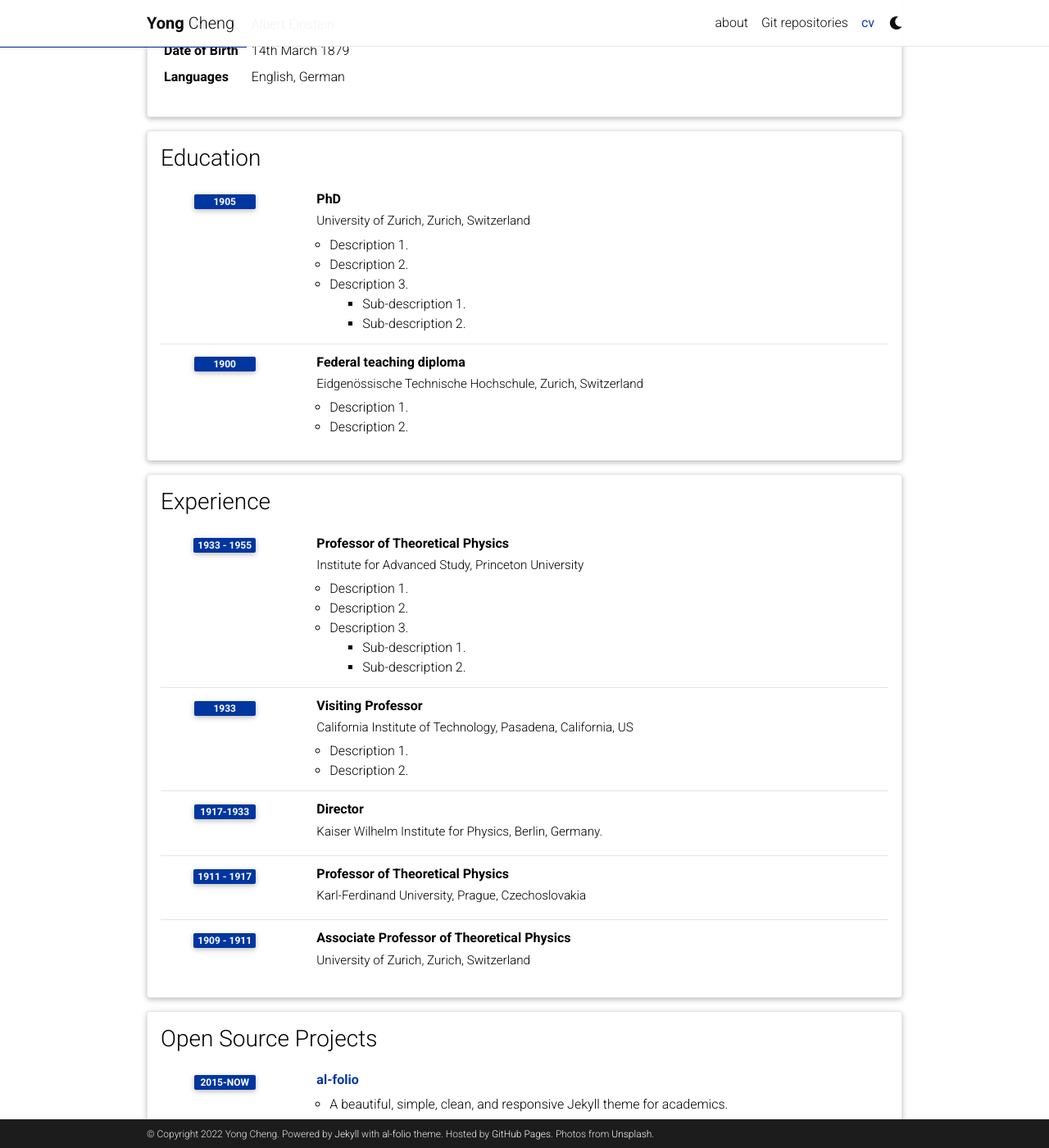
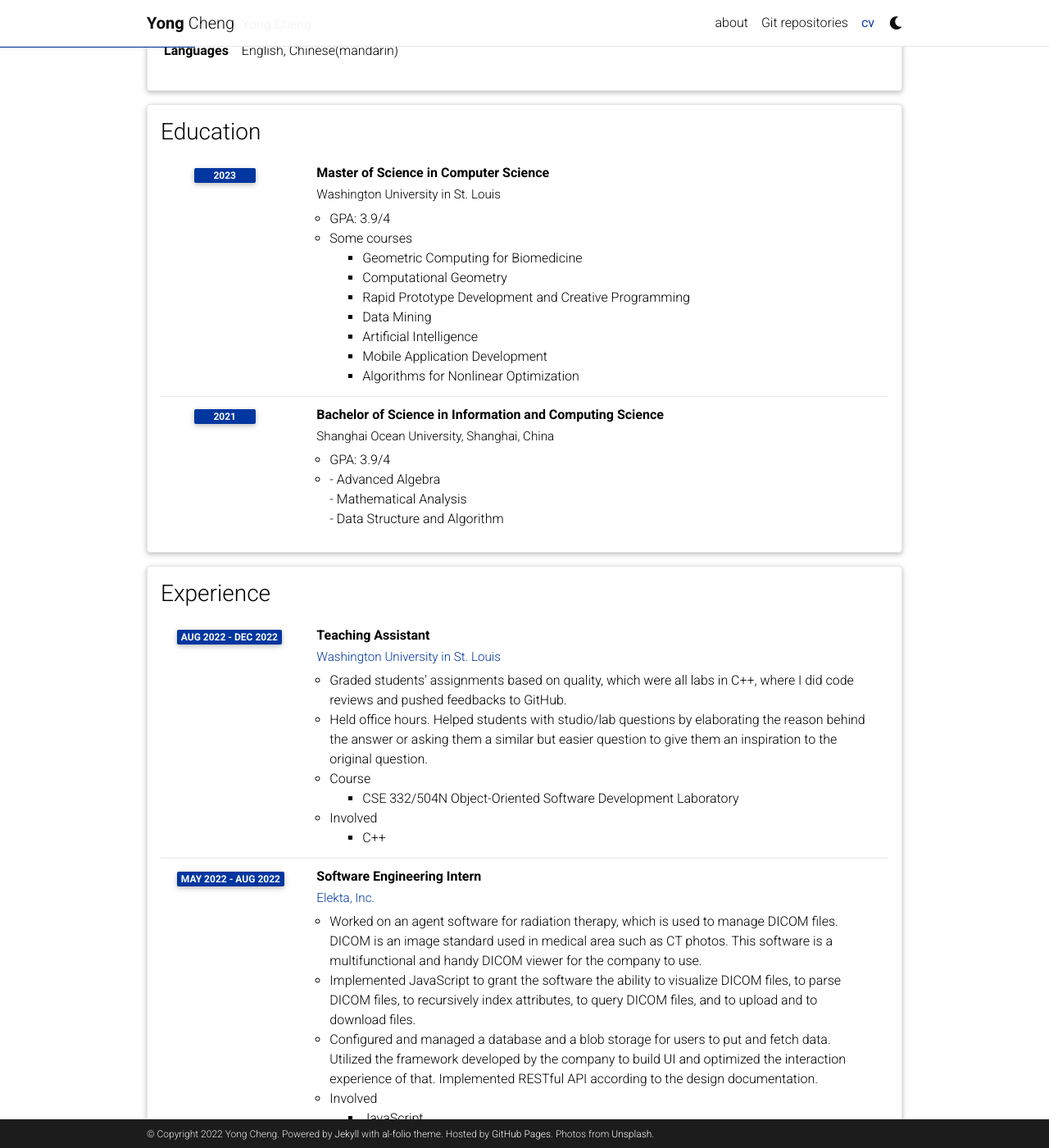
Before and after one commit to CocoYard/yong, a Jekyll site: the page built from _pages/cv.md, in a window 1280 px wide and 1400 px high, scrolled down 234 px. Shown: the whole window at 82% size. Built offline with Jekyll 4.4.1, drawn with Linux system fonts in a browser that asks for light colours; comment, search, counter and statistics services are not loaded; a style sheet for code colours, icons or effects is not loaded; some of the changed text lies outside the part shown.

Commit message:
the first version

```diff
--- a/_data/cv.yml
+++ b/_data/cv.yml
@@ -2,96 +2,102 @@
   type: map
   contents:
     - name: Full Name
-      value: Albert Einstein
-    - name: Date of Birth
-      value: 14th March 1879
+      value: Yong Cheng
     - name: Languages
-      value: English, German
+      value: English, Chinese(mandarin)
 
 - title: Education
   type: time_table
   contents:
-    - title: PhD
-      institution: University of Zurich, Zurich, Switzerland
-      year: 1905
+    - title: Master of Science in Computer Science
+      institution: Washington University in St. Louis
+      year: 2023
       description:
-        - Description 1.
-        - Description 2.
-        - title: Description 3.
+        - "GPA: 3.9/4"
+        - title: Some courses
           contents:
-            - Sub-description 1.
-            - Sub-description 2.
-    - title: Federal teaching diploma
-      institution: Eidgenössische Technische Hochschule, Zurich, Switzerland
-      year: 1900
+            - Geometric Computing for Biomedicine
+            - Computational Geometry
+            - Rapid Prototype Development and Creative Programming
+            - Data Mining
+            - Artificial Intelligence
+            - Mobile Application Development
+            - Algorithms for Nonlinear Optimization
+
+    - title: Bachelor of Science in Information and Computing Science
+      institution: Shanghai Ocean University, Shanghai, China
+      year: 2021
       description:
-        - Description 1.
-        - Description 2.
-
+        - "GPA: 3.9/4"
+        - "
+          - Advanced Algebra <br>
+          - Mathematical Analysis <br>
+          - Data Structure and Algorithm <br>
+        "
 - title: Experience
   type: time_table
   contents:
-    - title: Professor of Theoretical Physics
-      institution: Institute for Advanced Study, Princeton University
-      year: 1933 - 1955
+    - title: Teaching Assistant
+      institution: <a href="https://wustl.edu">Washington University in St. Louis</a>
+      year: Aug 2022 - Dec 2022
       description:
-        - Description 1.
-        - Description 2.
-        - title: Description 3.
+        - Graded students' assignments based on quality, which were all labs in C++, where I did code reviews and pushed feedbacks to GitHub.
+        - Held office hours. Helped students with studio/lab questions by elaborating the reason behind the answer or asking them a similar but easier question to give them an inspiration to the original question.
+        - title: Course
           contents:
-            - Sub-description 1.
-            - Sub-description 2.
-    - title: Visiting Professor
-      institution: California Institute of Technology, Pasadena, California, US
-      year: 1933
+            - CSE 332/504N Object-Oriented Software Development Laboratory
+        - title: Involved
+          contents:
+            - C++
+    - title: Software Engineering Intern
+      institution: <a href="https://elekta.com">Elekta, Inc.</a>
+      year: May 2022 - Aug 2022
       description:
-        - Description 1.
-        - Description 2.
+        - "Worked on an agent software for radiation therapy, which is used to manage DICOM files. DICOM is an image standard used in medical area
+such as CT photos. This software is a multifunctional and handy DICOM viewer for the company to use."
+        - "Implemented JavaScript to grant the software the ability to visualize DICOM files, to parse DICOM files, to recursively index attributes, to
+query DICOM files, and to upload and to download files."
+        - "Configured and managed a database and a blob storage for users to put and fetch data. Utilized the framework developed by the company to
+build UI and optimized the interaction experience of that. Implemented RESTful API according to the design documentation."
 
-    - title: Director
-      institution: Kaiser Wilhelm Institute for Physics, Berlin, Germany.
-      year: 1917-1933
-
-    - title: Professor of Theoretical Physics
-      institution: Karl-Ferdinand University, Prague, Czechoslovakia
-      year: 1911 - 1917
-      description:
-
-    - title: Associate Professor of Theoretical Physics
-      institution: University of Zurich, Zurich, Switzerland
-      year: 1909 - 1911
+        - title: Involved
+          contents:
+            - JavaScript
+            - Node.js
+            - Azure blob storage
+            - PostgreSQL
+            - Docker
 
 - title: Open Source Projects
   type: time_table
   contents:
-    - title: <a href="https://github.com/alshedivat/al-folio">al-folio</a>
-      year: 2015-now
-      description: A beautiful, simple, clean, and responsive Jekyll theme for academics.
+    - title: <a href="https://github.com/CocoYard/microtubule-tracking">microtubule-tracking</a>
+      year: 2022
+      description: A tool to track microtubules.
 
 - title: Honors and Awards
   type: time_table
   contents:
-    - year: 1921
+    - year: 2019
       items:
-        - Nobel Prize in Physics
-        - Matteucci Medal
-    - year: 2029
+        - Contemporary Undergraduate Mathematical Contest in Modeling - National second prize
+    - year: 2018 & 2019 & 2020
       items:
-        - Max Planck Medal
+        - The People’s Scholarship in China - The 1st Prize
 
 - title: Academic Interests
   type: nested_list
   contents:
-    - title: Topic 1.
+    - title: Computer Graphics.
       items:
-        - Description 1.
-        - Description 2.
-    - title: Topic 2.
+        - Geometry Processing.
+        - Rendering.
+    - title: Artificial Intelligence.
       items:
-        - Description 1.
-        - Description 2.
+        - Data Mining.
+        - Deep Learning.
 
 - title: Other Interests
   type: list
   contents:
-    - <u>Hobbies:</u> Hobby 1, Hobby 2, etc.
+    - <u>Hobbies:</u> sketch, gaming, travel, etc.
--- a/_includes/selected_papers.html
+++ b/_includes/selected_papers.html
@@ -8,7 +8,9 @@
           <th scope="row">Dec 4, 2022</th>
           <td>
             A <a href="https://github.com/CocoYard/microtubule-tracking"> microtubule-tracking tool </a> to help the
-            biologists track the microtubules' segmentation.
+            biologists track the microtubules' segmentation in spite of<br> difficulties that microtubules are constantly
+             growing and shrinking, and some are even moving and<br> rotating simultaneously. Besides, the microscope video
+            has different intensitive and contrasts in <br>different areas at each frame, and contains a lot of crossing microtubules.
           </td>
         </tr>
       </tbody>
@@ -26,7 +28,7 @@
           <th scope="row">Dec 10, 2021</th>
           <td>
             A <a href="https://kriscris.github.io/ConvexHull-ChansAlgorithm/"> pedagogical applet </a> to help the students
-            understand Chan's convex hull algorithm.
+            understand <a href="https://en.wikipedia.org/wiki/Chan%27s_algorithm">Chan's convex hull algorithm</a>.
           </td>
         </tr>
       </tbody>
```
Also changed, not shown: _pages/cv.md (+1 -1 lines), 2 other files.
